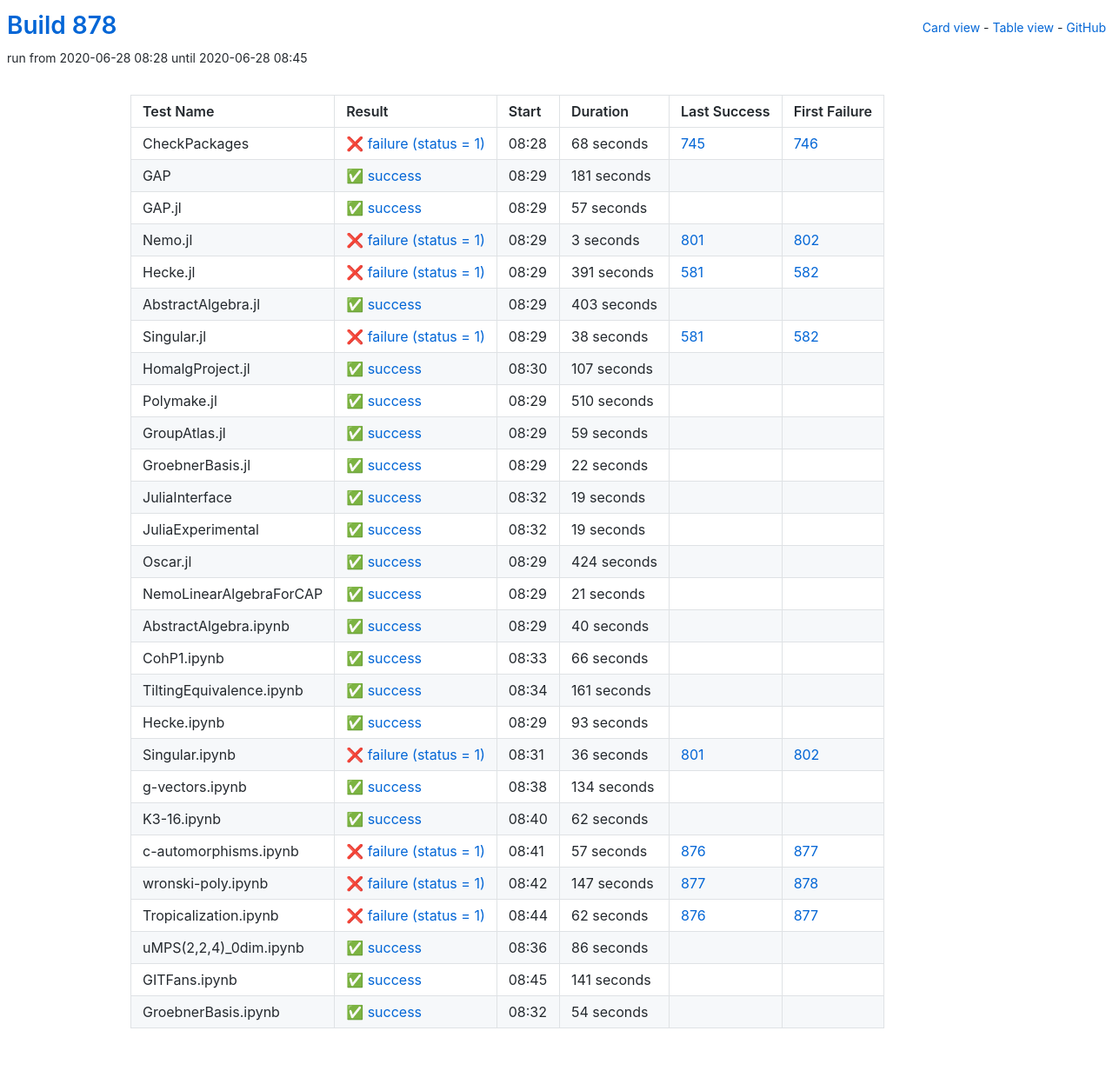
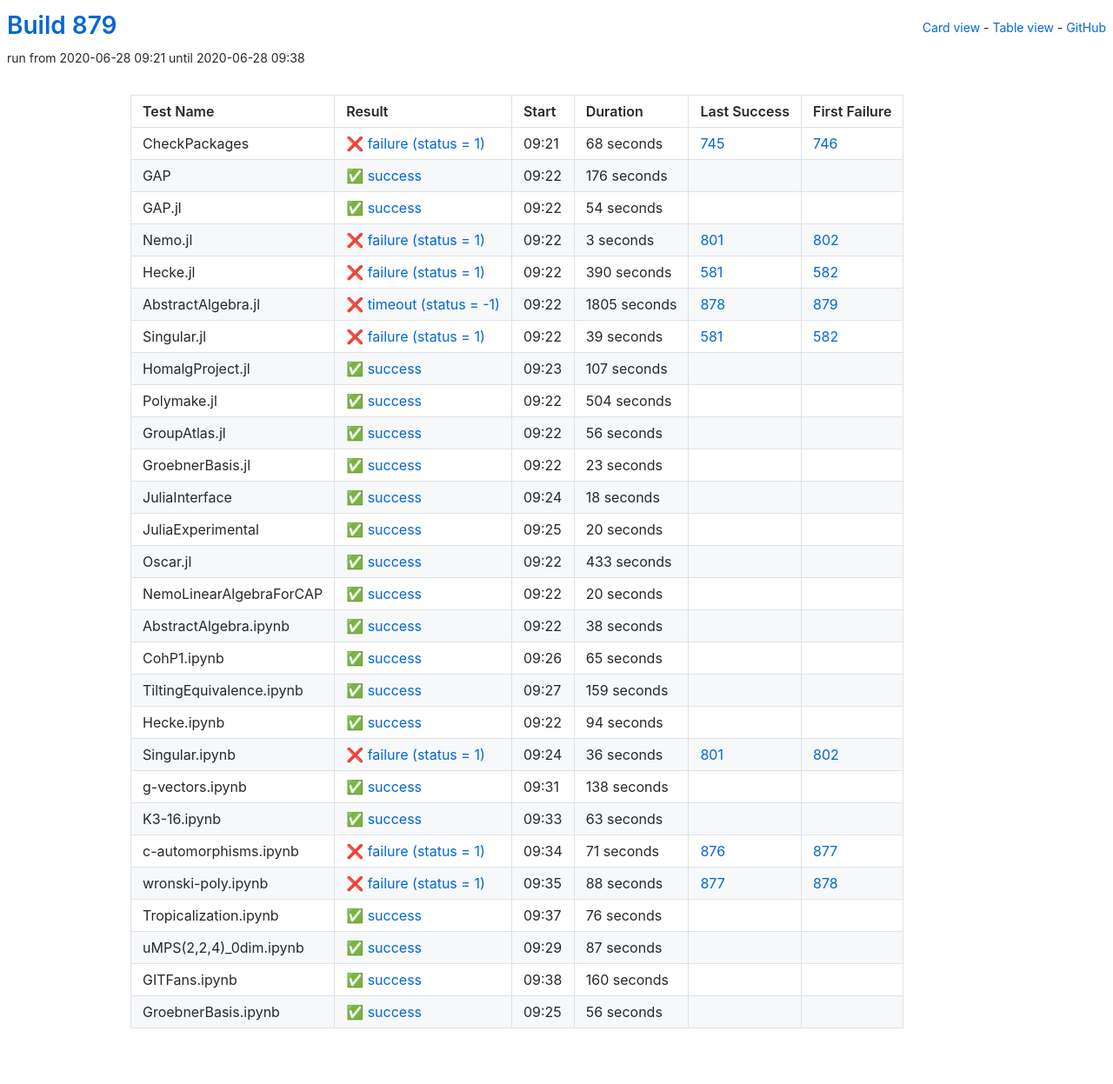
Before and after one commit to oscar-system/oscar-ci-status-1.4, a Jekyll site: the page built from table.html, in a window 1280 px wide. Shown: the whole page at 87% size. Built offline with Jekyll 4.4.1, drawn with Linux system fonts in a browser that asks for light colours.

Commit message:
Build #879

```diff
--- a/_data/ci.yml
+++ b/_data/ci.yml
@@ -1,6 +1,6 @@
 ---
-build: 878
-build_url: https://oscarci.mathematik.uni-kl.de/job/oscar-julia-1.4/878/
+build: 879
+build_url: https://oscarci.mathematik.uni-kl.de/job/oscar-julia-1.4/879/
 job: oscar-julia-1.4
 organization: oscar-system
 repo: oscar-ci-status-1.4
@@ -8,8 +8,8 @@ repourl: https://github.com/oscar-system/oscar-ci-status-1.4
 tests:
 - name: CheckPackages
   id: checkpackages
-  log: https://oscarci.mathematik.uni-kl.de/job/oscar-julia-1.4/878/artifact/logs/build-878/CheckPackages.log
-  start: 2020-06-28 08:28
+  log: https://oscarci.mathematik.uni-kl.de/job/oscar-julia-1.4/879/artifact/logs/build-879/CheckPackages.log
+  start: 2020-06-28 09:21
   success: false
   exitcode: 1
   status: failure
@@ -20,32 +20,32 @@ tests:
   first_failure_url: https://oscarci.mathematik.uni-kl.de/job/oscar-julia-1.4/746/
 - name: GAP
   id: gap
-  log: https://oscarci.mathematik.uni-kl.de/job/oscar-julia-1.4/878/artifact/logs/build-878/GAP.log
-  start: 2020-06-28 08:29
+  log: https://oscarci.mathematik.uni-kl.de/job/oscar-julia-1.4/879/artifact/logs/build-879/GAP.log
+  start: 2020-06-28 09:22
   success: true
   exitcode: 0
   status: success
-  duration: 181
+  duration: 176
   last_success: false
   last_success_url:
   first_failure: false
   first_failure_url:
 - name: GAP.jl
   id: gap-jl
-  log: https://oscarci.mathematik.uni-kl.de/job/oscar-julia-1.4/878/artifact/logs/build-878/GAP.jl.log
-  start: 2020-06-28 08:29
+  log: https://oscarci.mathematik.uni-kl.de/job/oscar-julia-1.4/879/artifact/logs/build-879/GAP.jl.log
+  start: 2020-06-28 09:22
   success: true
   exitcode: 0
   status: success
-  duration: 57
+  duration: 54
   last_success: false
   last_success_url:
   first_failure: false
   first_failure_url:
 - name: Nemo.jl
   id: nemo-jl
-  log: https://oscarci.mathematik.uni-kl.de/job/oscar-julia-1.4/878/artifact/logs/build-878/Nemo.jl.log
-  start: 2020-06-28 08:29
+  log: https://oscarci.mathematik.uni-kl.de/job/oscar-julia-1.4/879/artifact/logs/build-879/Nemo.jl.log
+  start: 2020-06-28 09:22
   success: false
   exitcode: 1
   status: failure
@@ -56,44 +56,44 @@ tests:
   first_failure_url: https://oscarci.mathematik.uni-kl.de/job/oscar-julia-1.4/802/
 - name: Hecke.jl
   id: hecke-jl
-  log: https://oscarci.mathematik.uni-kl.de/job/oscar-julia-1.4/878/artifact/logs/build-878/Hecke.jl.log
-  start: 2020-06-28 08:29
+  log: https://oscarci.mathematik.uni-kl.de/job/oscar-julia-1.4/879/artifact/logs/build-879/Hecke.jl.log
+  start: 2020-06-28 09:22
   success: false
   exitcode: 1
   status: failure
-  duration: 391
+  duration: 390
   last_success: 581
   last_success_url: https://oscarci.mathematik.uni-kl.de/job/oscar-julia-1.4/581/
   first_failure: 582
   first_failure_url: https://oscarci.mathematik.uni-kl.de/job/oscar-julia-1.4/582/
 - name: AbstractAlgebra.jl
   id: abstractalgebra-jl
-  log: https://oscarci.mathematik.uni-kl.de/job/oscar-julia-1.4/878/artifact/logs/build-878/AbstractAlgebra.jl.log
-  start: 2020-06-28 08:29
-  success: true
-  exitcode: 0
-  status: success
-  duration: 403
-  last_success: false
-  last_success_url:
-  first_failure: false
-  first_failure_url:
+  log: https://oscarci.mathematik.uni-kl.de/job/oscar-julia-1.4/879/artifact/logs/build-879/AbstractAlgebra.jl.log
+  start: 2020-06-28 09:22
+  success: false
+  exitcode: -1
+  status: timeout
+  duration: 1805
+  last_success: 878
+  last_success_url: https://oscarci.mathematik.uni-kl.de/job/oscar-julia-1.4/878/
+  first_failure: 879
+  first_failure_url: https://oscarci.mathematik.uni-kl.de/job/oscar-julia-1.4/879/
 - name: Singular.jl
   id: singular-jl
-  log: https://oscarci.mathematik.uni-kl.de/job/oscar-julia-1.4/878/artifact/logs/build-878/Singular.jl.log
-  start: 2020-06-28 08:29
+  log: https://oscarci.mathematik.uni-kl.de/job/oscar-julia-1.4/879/artifact/logs/build-879/Singular.jl.log
+  start: 2020-06-28 09:22
   success: false
   exitcode: 1
   status: failure
-  duration: 38
+  duration: 39
   last_success: 581
   last_success_url: https://oscarci.mathematik.uni-kl.de/job/oscar-julia-1.4/581/
   first_failure: 582
   first_failure_url: https://oscarci.mathematik.uni-kl.de/job/oscar-julia-1.4/582/
 - name: HomalgProject.jl
   id: homalgproject-jl
-  log: https://oscarci.mathematik.uni-kl.de/job/oscar-julia-1.4/878/artifact/logs/build-878/HomalgProject.jl.log
-  start: 2020-06-28 08:30
+  log: https://oscarci.mathematik.uni-kl.de/job/oscar-julia-1.4/879/artifact/logs/build-879/HomalgProject.jl.log
+  start: 2020-06-28 09:23
   success: true
   exitcode: 0
   status: success
@@ -104,140 +104,140 @@ tests:
   first_failure_url:
 - name: Polymake.jl
   id: polymake-jl
-  log: https://oscarci.mathematik.uni-kl.de/job/oscar-julia-1.4/878/artifact/logs/build-878/Polymake.jl.log
-  start: 2020-06-28 08:29
+  log: https://oscarci.mathematik.uni-kl.de/job/oscar-julia-1.4/879/artifact/logs/build-879/Polymake.jl.log
+  start: 2020-06-28 09:22
   success: true
   exitcode: 0
   status: success
-  duration: 510
+  duration: 504
   last_success: false
   last_success_url:
   first_failure: false
   first_failure_url:
 - name: GroupAtlas.jl
   id: groupatlas-jl
-  log: https://oscarci.mathematik.uni-kl.de/job/oscar-julia-1.4/878/artifact/logs/build-878/GroupAtlas.jl.log
-  start: 2020-06-28 08:29
+  log: https://oscarci.mathematik.uni-kl.de/job/oscar-julia-1.4/879/artifact/logs/build-879/GroupAtlas.jl.log
+  start: 2020-06-28 09:22
   success: true
   exitcode: 0
   status: success
-  duration: 59
+  duration: 56
   last_success: false
   last_success_url:
   first_failure: false
   first_failure_url:
 - name: GroebnerBasis.jl
   id: groebnerbasis-jl
-  log: https://oscarci.mathematik.uni-kl.de/job/oscar-julia-1.4/878/artifact/logs/build-878/GroebnerBasis.jl.log
-  start: 2020-06-28 08:29
+  log: https://oscarci.mathematik.uni-kl.de/job/oscar-julia-1.4/879/artifact/logs/build-879/GroebnerBasis.jl.log
+  start: 2020-06-28 09:22
   success: true
   exitcode: 0
   status: success
-  duration: 22
+  duration: 23
   last_success: false
   last_success_url:
   first_failure: false
   first_failure_url:
 - name: JuliaInterface
   id: juliainterface
-  log: https://oscarci.mathematik.uni-kl.de/job/oscar-julia-1.4/878/artifact/logs/build-878/JuliaInterface.log
-  start: 2020-06-28 08:32
+  log: https://oscarci.mathematik.uni-kl.de/job/oscar-julia-1.4/879/artifact/logs/build-879/JuliaInterface.log
+  start: 2020-06-28 09:24
   success: true
   exitcode: 0
   status: success
-  duration: 19
+  duration: 18
   last_success: false
   last_success_url:
   first_failure: false
   first_failure_url:
 - name: JuliaExperimental
   id: juliaexperimental
-  log: https://oscarci.mathematik.uni-kl.de/job/oscar-julia-1.4/878/artifact/logs/build-878/JuliaExperimental.log
-  start: 2020-06-28 08:32
+  log: https://oscarci.mathematik.uni-kl.de/job/oscar-julia-1.4/879/artifact/logs/build-879/JuliaExperimental.log
+  start: 2020-06-28 09:25
   success: true
   exitcode: 0
   status: success
-  duration: 19
+  duration: 20
   last_success: false
   last_success_url:
   first_failure: false
   first_failure_url:
 - name: Oscar.jl
   id: oscar-jl
-  log: https://oscarci.mathematik.uni-kl.de/job/oscar-julia-1.4/878/artifact/logs/build-878/Oscar.jl.log
-  start: 2020-06-28 08:29
+  log: https://oscarci.mathematik.uni-kl.de/job/oscar-julia-1.4/879/artifact/logs/build-879/Oscar.jl.log
+  start: 2020-06-28 09:22
   success: true
   exitcode: 0
   status: success
-  duration: 424
+  duration: 433
   last_success: false
   last_success_url:
   first_failure: false
   first_failure_url:
 - name: NemoLinearAlgebraForCAP
   id: nemolinearalgebraforcap
-  log: https://oscarci.mathematik.uni-kl.de/job/oscar-julia-1.4/878/artifact/logs/build-878/NemoLinearAlgebraForCAP.log
-  start: 2020-06-28 08:29
+  log: https://oscarci.mathematik.uni-kl.de/job/oscar-julia-1.4/879/artifact/logs/build-879/NemoLinearAlgebraForCAP.log
+  start: 2020-06-28 09:22
   success: true
   exitcode: 0
   status: success
-  duration: 21
+  duration: 20
   last_success: false
   last_success_url:
   first_failure: false
   first_failure_url:
 - name: AbstractAlgebra.ipynb
   id: abstractalgebra-ipynb
-  log: https://oscarci.mathematik.uni-kl.de/job/oscar-julia-1.4/878/artifact/logs/build-878/AbstractAlgebra.ipynb.log
-  start: 2020-06-28 08:29
+  log: https://oscarci.mathematik.uni-kl.de/job/oscar-julia-1.4/879/artifact/logs/build-879/AbstractAlgebra.ipynb.log
+  start: 2020-06-28 09:22
   success: true
   exitcode: 0
   status: success
-  duration: 40
+  duration: 38
   last_success: false
   last_success_url:
   first_failure: false
   first_failure_url:
 - name: CohP1.ipynb
   id: cohp1-ipynb
-  log: https://oscarci.mathematik.uni-kl.de/job/oscar-julia-1.4/878/artifact/logs/build-878/CohP1.ipynb.log
-  start: 2020-06-28 08:33
+  log: https://oscarci.mathematik.uni-kl.de/job/oscar-julia-1.4/879/artifact/logs/build-879/CohP1.ipynb.log
+  start: 2020-06-28 09:26
   success: true
   exitcode: 0
   status: success
-  duration: 66
+  duration: 65
   last_success: false
   last_success_url:
   first_failure: false
   first_failure_url:
 - name: TiltingEquivalence.ipynb
   id: tiltingequivalence-ipynb
-  log: https://oscarci.mathematik.uni-kl.de/job/oscar-julia-1.4/878/artifact/logs/build-878/TiltingEquivalence.ipynb.log
-  start: 2020-06-28 08:34
+  log: https://oscarci.mathematik.uni-kl.de/job/oscar-julia-1.4/879/artifact/logs/build-879/TiltingEquivalence.ipynb.log
+  start: 2020-06-28 09:27
   success: true
   exitcode: 0
   status: success
-  duration: 161
+  duration: 159
   last_success: false
   last_success_url:
   first_failure: false
   first_failure_url:
 - name: Hecke.ipynb
   id: hecke-ipynb
-  log: https://oscarci.mathematik.uni-kl.de/job/oscar-julia-1.4/878/artifact/logs/build-878/Hecke.ipynb.log
-  start: 2020-06-28 08:29
+  log: https://oscarci.mathematik.uni-kl.de/job/oscar-julia-1.4/879/artifact/logs/build-879/Hecke.ipynb.log
+  start: 2020-06-28 09:22
   success: true
   exitcode: 0
   status: success
-  duration: 93
+  duration: 94
   last_success: false
   last_success_url:
   first_failure: false
   first_failure_url:
 - name: Singular.ipynb
   id: singular-ipynb
-  log: https://oscarci.mathematik.uni-kl.de/job/oscar-julia-1.4/878/artifact/logs/build-878/Singular.ipynb.log
-  start: 2020-06-28 08:31
+  log: https://oscarci.mathematik.uni-kl.de/job/oscar-julia-1.4/879/artifact/logs/build-879/Singular.ipynb.log
+  start: 2020-06-28 09:24
   success: false
   exitcode: 1
   status: failure
@@ -248,96 +248,96 @@ tests:
   first_failure_url: https://oscarci.mathematik.uni-kl.de/job/oscar-julia-1.4/802/
 - name: g-vectors.ipynb
   id: g-vectors-ipynb
-  log: https://oscarci.mathematik.uni-kl.de/job/oscar-julia-1.4/878/artifact/logs/build-878/g-vectors.ipynb.log
-  start: 2020-06-28 08:38
+  log: https://oscarci.mathematik.uni-kl.de/job/oscar-julia-1.4/879/artifact/logs/build-879/g-vectors.ipynb.log
+  start: 2020-06-28 09:31
   success: true
   exitcode: 0
   status: success
-  duration: 134
+  duration: 138
   last_success: false
   last_success_url:
   first_failure: false
   first_failure_url:
 - name: K3-16.ipynb
   id: k3-16-ipynb
-  log: https://oscarci.mathematik.uni-kl.de/job/oscar-julia-1.4/878/artifact/logs/build-878/K3-16.ipynb.log
-  start: 2020-06-28 08:40
+  log: https://oscarci.mathematik.uni-kl.de/job/oscar-julia-1.4/879/artifact/logs/build-879/K3-16.ipynb.log
+  start: 2020-06-28 09:33
   success: true
   exitcode: 0
   status: success
-  duration: 62
+  duration: 63
   last_success: false
   last_success_url:
   first_failure: false
   first_failure_url:
 - name: c-automorphisms.ipynb
   id: c-automorphisms-ipynb
-  log: https://oscarci.mathematik.uni-kl.de/job/oscar-julia-1.4/878/artifact/logs/build-878/c-automorphisms.ipynb.log
-  start: 2020-06-28 08:41
+  log: https://oscarci.mathematik.uni-kl.de/job/oscar-julia-1.4/879/artifact/logs/build-879/c-automorphisms.ipynb.log
+  start: 2020-06-28 09:34
   success: false
   exitcode: 1
   status: failure
-  duration: 57
+  duration: 71
   last_success: 876
   last_success_url: https://oscarci.mathematik.uni-kl.de/job/oscar-julia-1.4/876/
   first_failure: 877
   first_failure_url: https://oscarci.mathematik.uni-kl.de/job/oscar-julia-1.4/877/
 - name: wronski-poly.ipynb
   id: wronski-poly-ipynb
-  log: https://oscarci.mathematik.uni-kl.de/job/oscar-julia-1.4/878/artifact/logs/build-878/wronski-poly.ipynb.log
-  start: 2020-06-28 08:42
+  log: https://oscarci.mathematik.uni-kl.de/job/oscar-julia-1.4/879/artifact/logs/build-879/wronski-poly.ipynb.log
+  start: 2020-06-28 09:35
   success: false
   exitcode: 1
   status: failure
-  duration: 147
+  duration: 88
   last_success: 877
   last_success_url: https://oscarci.mathematik.uni-kl.de/job/oscar-julia-1.4/877/
   first_failure: 878
   first_failure_url: https://oscarci.mathematik.uni-kl.de/job/oscar-julia-1.4/878/
 - name: Tropicalization.ipynb
   id: tropicalization-ipynb
-  log: https://oscarci.mathematik.uni-kl.de/job/oscar-julia-1.4/878/artifact/logs/build-878/Tropicalization.ipynb.log
-  start: 2020-06-28 08:44
-  success: false
-  exitcode: 1
-  status: failure
-  duration: 62
-  last_success: 876
-  last_success_url: https://oscarci.mathematik.uni-kl.de/job/oscar-julia-1.4/876/
-  first_failure: 877
-  first_failure_url: https://oscarci.mathematik.uni-kl.de/job/oscar-julia-1.4/877/
-- name: uMPS(2,2,4)_0dim.ipynb
-  id: umps-2-2-4-0dim-ipynb
-  log: https://oscarci.mathematik.uni-kl.de/job/oscar-julia-1.4/878/artifact/logs/build-878/uMPS-2-2-4-_0dim.ipynb.log
-  start: 2020-06-28 08:36
+  log: https://oscarci.mathematik.uni-kl.de/job/oscar-julia-1.4/879/artifact/logs/build-879/Tropicalization.ipynb.log
+  start: 2020-06-28 09:37
   success: true
   exitcode: 0
   status: success
-  duration: 86
+  duration: 76
+  last_success: false
+  last_success_url:
+  first_failure: false
+  first_failure_url:
+- name: uMPS(2,2,4)_0dim.ipynb
+  id: umps-2-2-4-0dim-ipynb
+  log: https://oscarci.mathematik.uni-kl.de/job/oscar-julia-1.4/879/artifact/logs/build-879/uMPS-2-2-4-_0dim.ipynb.log
+  start: 2020-06-28 09:29
+  success: true
+  exitcode: 0
+  status: success
+  duration: 87
   last_success: false
   last_success_url:
   first_failure: false
   first_failure_url:
 - name: GITFans.ipynb
   id: gitfans-ipynb
-  log: https://oscarci.mathematik.uni-kl.de/job/oscar-julia-1.4/878/artifact/logs/build-878/GITFans.ipynb.log
-  start: 2020-06-28 08:45
+  log: https://oscarci.mathematik.uni-kl.de/job/oscar-julia-1.4/879/artifact/logs/build-879/GITFans.ipynb.log
+  start: 2020-06-28 09:38
   success: true
   exitcode: 0
   status: success
-  duration: 141
+  duration: 160
   last_success: false
   last_success_url:
   first_failure: false
   first_failure_url:
 - name: GroebnerBasis.ipynb
   id: groebnerbasis-ipynb
-  log: https://oscarci.mathematik.uni-kl.de/job/oscar-julia-1.4/878/artifact/logs/build-878/GroebnerBasis.ipynb.log
-  start: 2020-06-28 08:32
+  log: https://oscarci.mathematik.uni-kl.de/job/oscar-julia-1.4/879/artifact/logs/build-879/GroebnerBasis.ipynb.log
+  start: 2020-06-28 09:25
   success: true
   exitcode: 0
   status: success
-  duration: 54
+  duration: 56
   last_success: false
   last_success_url:
   first_failure: false
```
Also changed, not shown: README.md.
